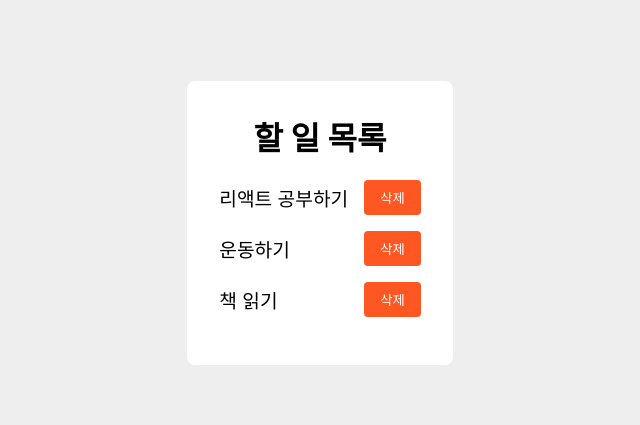
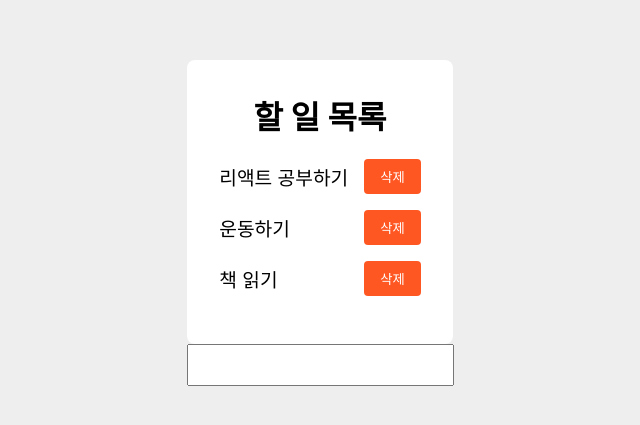
Before and after one commit to hardwoong/ReactPrac, a React (Create React App) app in the folder ch6/todo/: page / in a window 1280 px wide. Shown: the part 177-602 px from the top of the page, without its empty margins (320-960 px from the left). Built offline with nearby package versions, Linux system fonts and the light colour scheme.

Commit message:
add TextInput component

```diff
--- a/ch6/todo/src/App.tsx
+++ b/ch6/todo/src/App.tsx
@@ -1,6 +1,7 @@
 import styled from '@emotion/styled';
 import { useState } from 'react';
 import { DataView } from 'components/DataView';
+import { TextInput } from 'components/TextInput';
 
 const Container = styled.div`
   height: 100vh;
@@ -17,6 +18,7 @@ function App() {
     '운동하기',
     '책 읽기',
   ]);
+  const [toDo, setToDo] = useState('');
 
   const onDelete = (todo: string) => {
     setToDoList(toDoList.filter((item) => item !== todo));
@@ -25,6 +27,7 @@ function App() {
   return (
     <Container>
       <DataView toDoList={toDoList} onDelete={onDelete} />
+      <TextInput value={toDo} onChange={setToDo} />
     </Container>
   );
 }
--- /dev/null
+++ b/ch6/todo/src/components/TextInput/index.tsx
@@ -0,0 +1,17 @@
+import styled from '@emotion/styled';
+
+const Input = styled.input`
+  font-size: 1.2rem;
+  padding: 8px;
+`;
+
+interface Props {
+  readonly value: string;
+  readonly onChange: (text: string) => void;
+}
+
+export const TextInput = ({ value, onChange }: Props) => {
+  return (
+    <Input value={value} onChange={(event) => onChange(event.target.value)} />
+  );
+};
```
